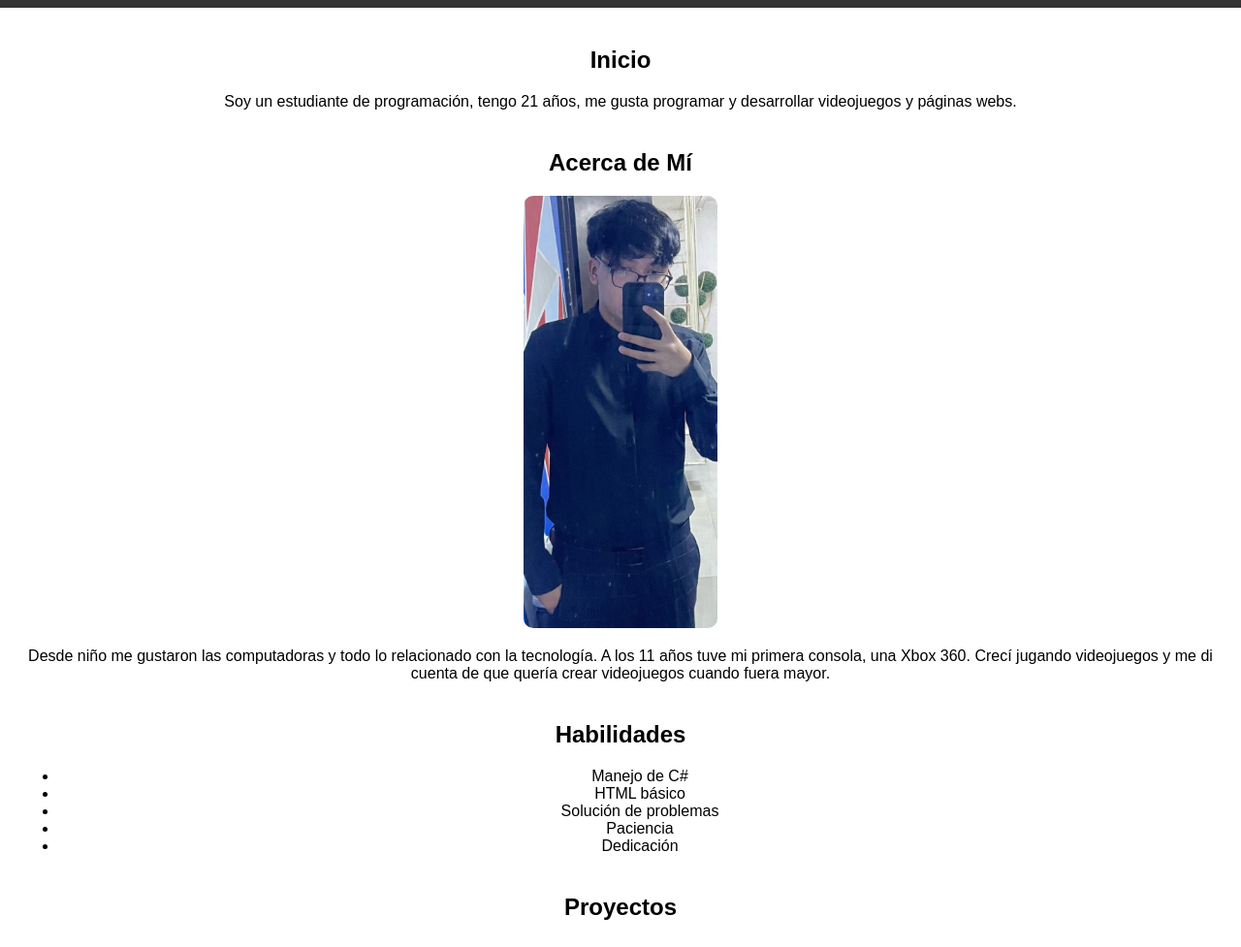
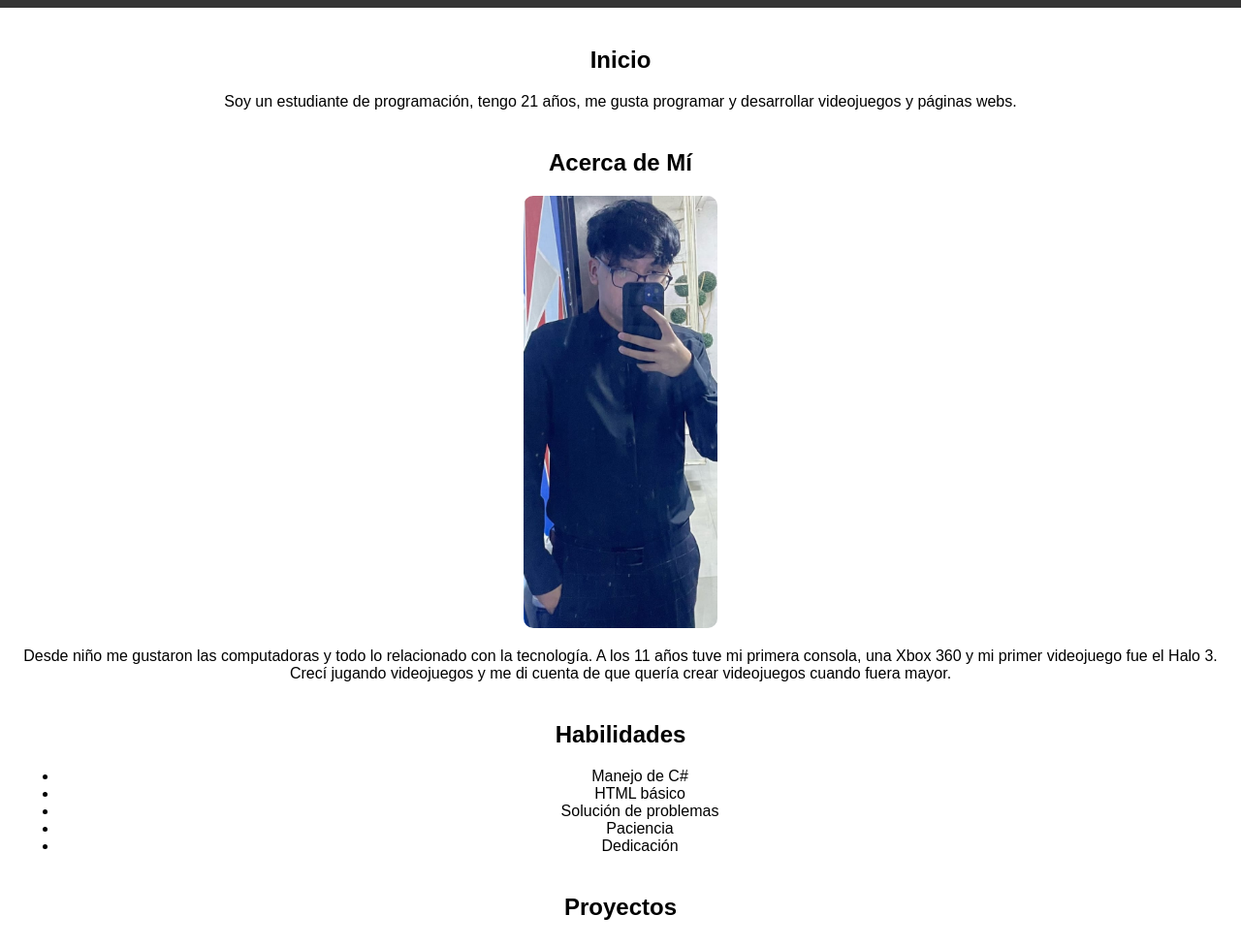
Before and after one commit to Copycat339/Practicas-y-Entregas, a plain HTML site: page docs/cv-web/index.html in a window 1280 px wide. Shown: the part 110-1087 px from the top of the page at 97% size. Drawn offline with Linux system fonts and the light colour scheme.

```diff
--- a/docs/cv-web/index.html
+++ b/docs/cv-web/index.html
@@ -38,7 +38,7 @@
     <section id="acerca">
         <h2>Acerca de Mí</h2>
         <img src="tu-foto.jpg" alt="Foto de Héctor Alexis Constantino Bauchan">
-        <p>Desde niño me gustaron las computadoras y todo lo relacionado con la tecnología. A los 11 años tuve mi primera consola, una Xbox 360. Crecí jugando videojuegos y me di cuenta de que quería crear videojuegos cuando fuera mayor.</p>
+        <p>Desde niño me gustaron las computadoras y todo lo relacionado con la tecnología. A los 11 años tuve mi primera consola, una Xbox 360 y mi primer videojuego fue el Halo 3. Crecí jugando videojuegos y me di cuenta de que quería crear videojuegos cuando fuera mayor.</p>
     </section>
 
     <section id="habilidades">
```
